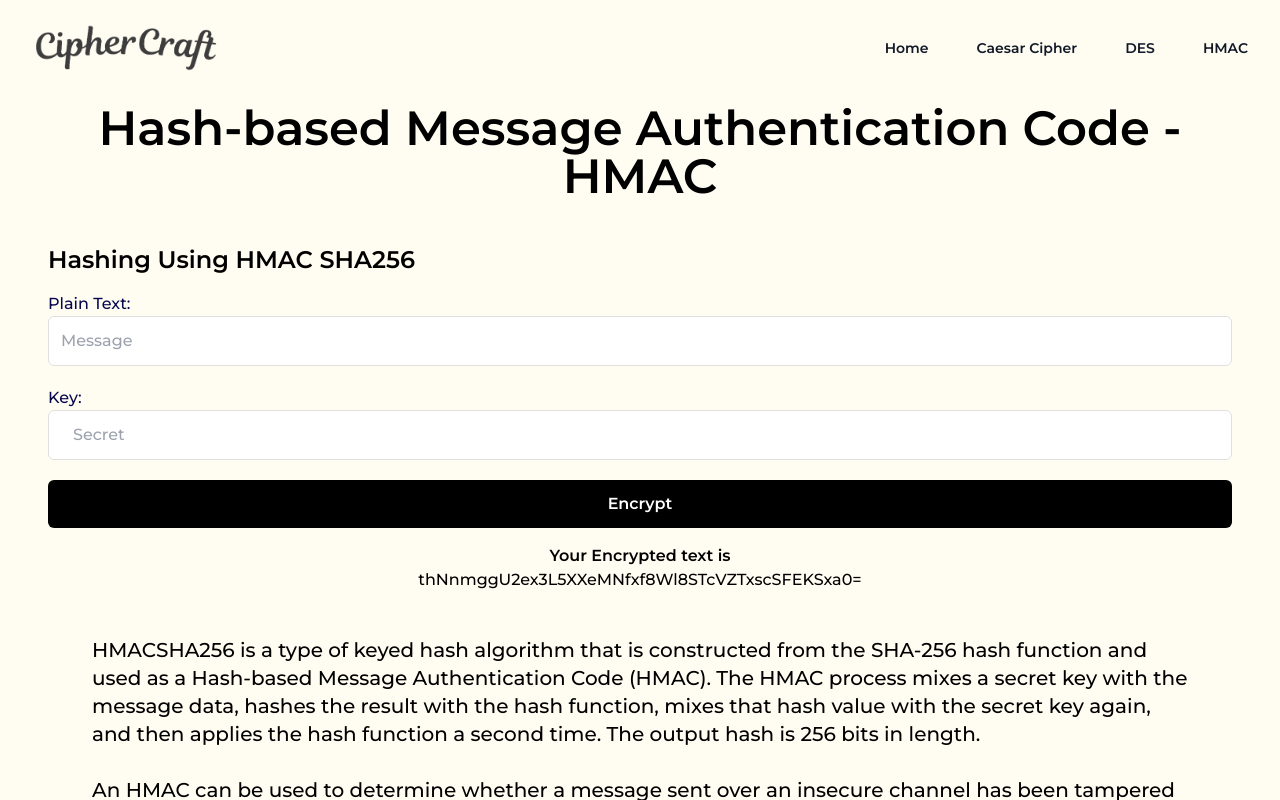
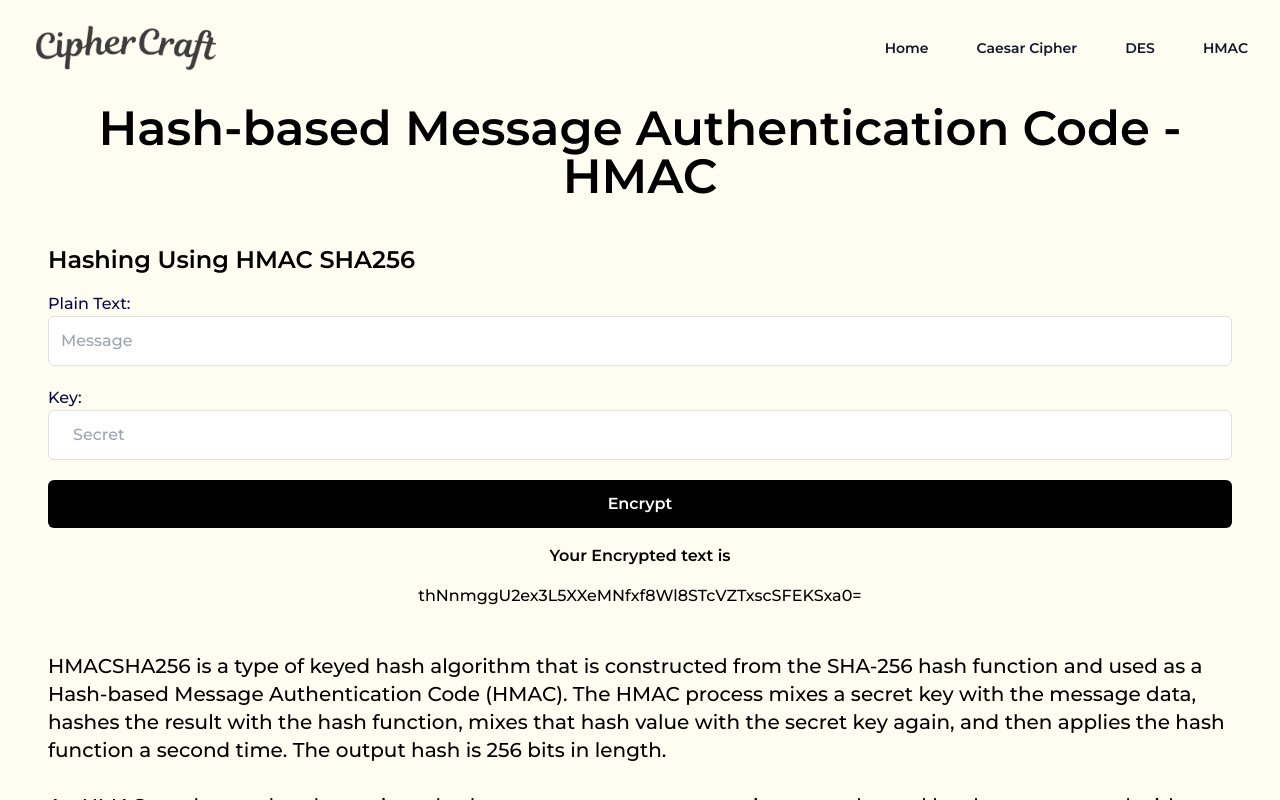
Before and after one commit to jambhaleAnuj/crypto_webapp, a React (Vite) app: page /hmac in a window 1280 px wide. Both pictures are taken after a click on the button "Encrypt". Shown: the top 800 px of the page. Built offline with nearby package versions, Linux system fonts and the light colour scheme.

Commit message:
Update HMAC_crypt.jsx

```diff
--- a/src/pages/HMAC_crypt.jsx
+++ b/src/pages/HMAC_crypt.jsx
@@ -55,11 +55,13 @@ const HMAC_crypt = () => {
           {hmac !== "" && (
             <p className="font-semibold">
               Your Encrypted text is <br />
-              <p className=" font-medium text-wrap overflow-auto"> {hmac} </p>
+              <p className=" font-medium text-wrap overflow-auto mt-4">
+                {hmac}
+              </p>
             </p>
           )}
         </div>
-        <div className="m-11 font-medium text-md sm:text-xl ">
+        <div className="my-11 font-medium text-md sm:text-xl ">
           HMACSHA256 is a type of keyed hash algorithm that is constructed from
           the SHA-256 hash function and used as a Hash-based Message
           Authentication Code (HMAC). The HMAC process mixes a secret key with
```
